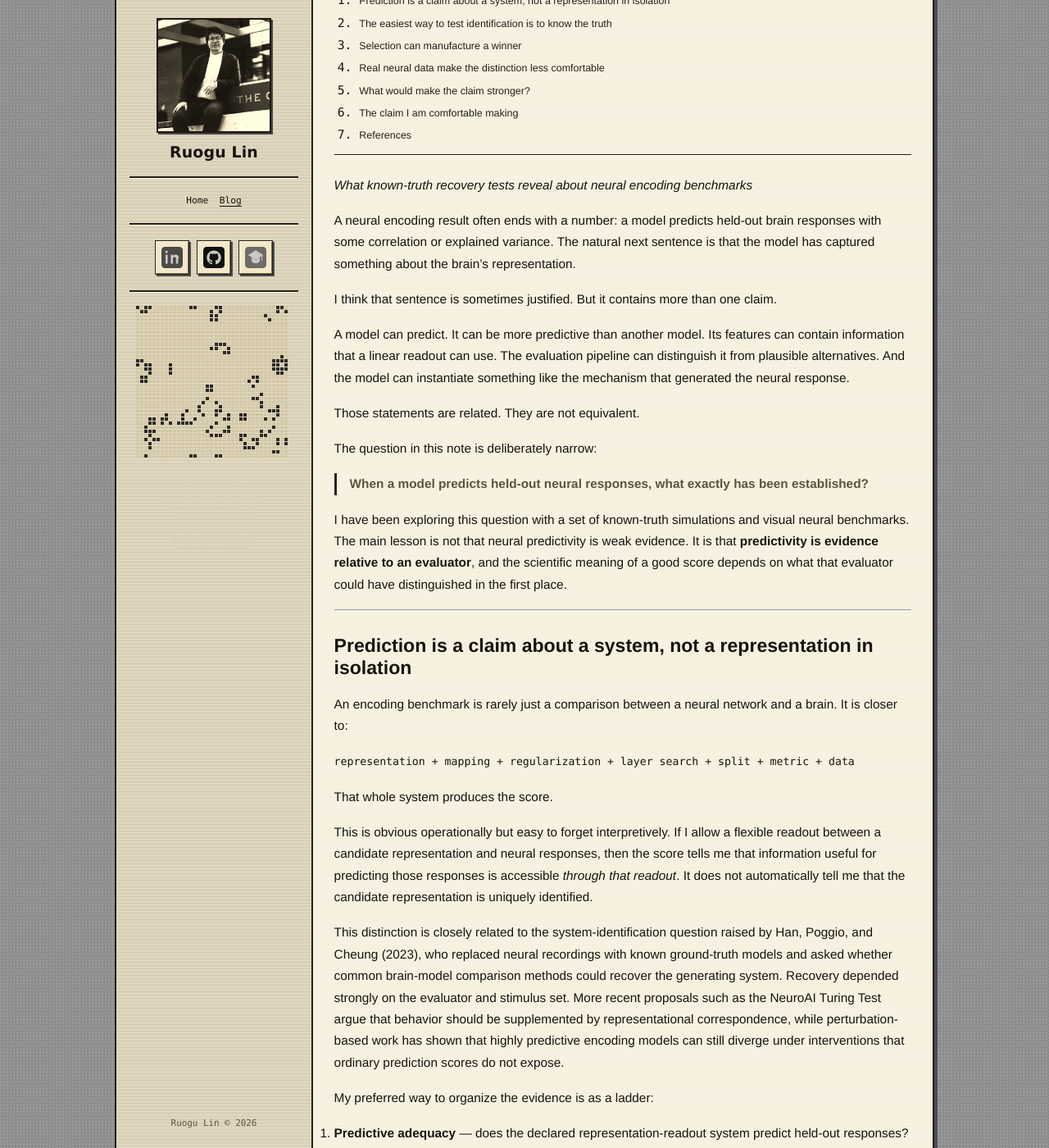
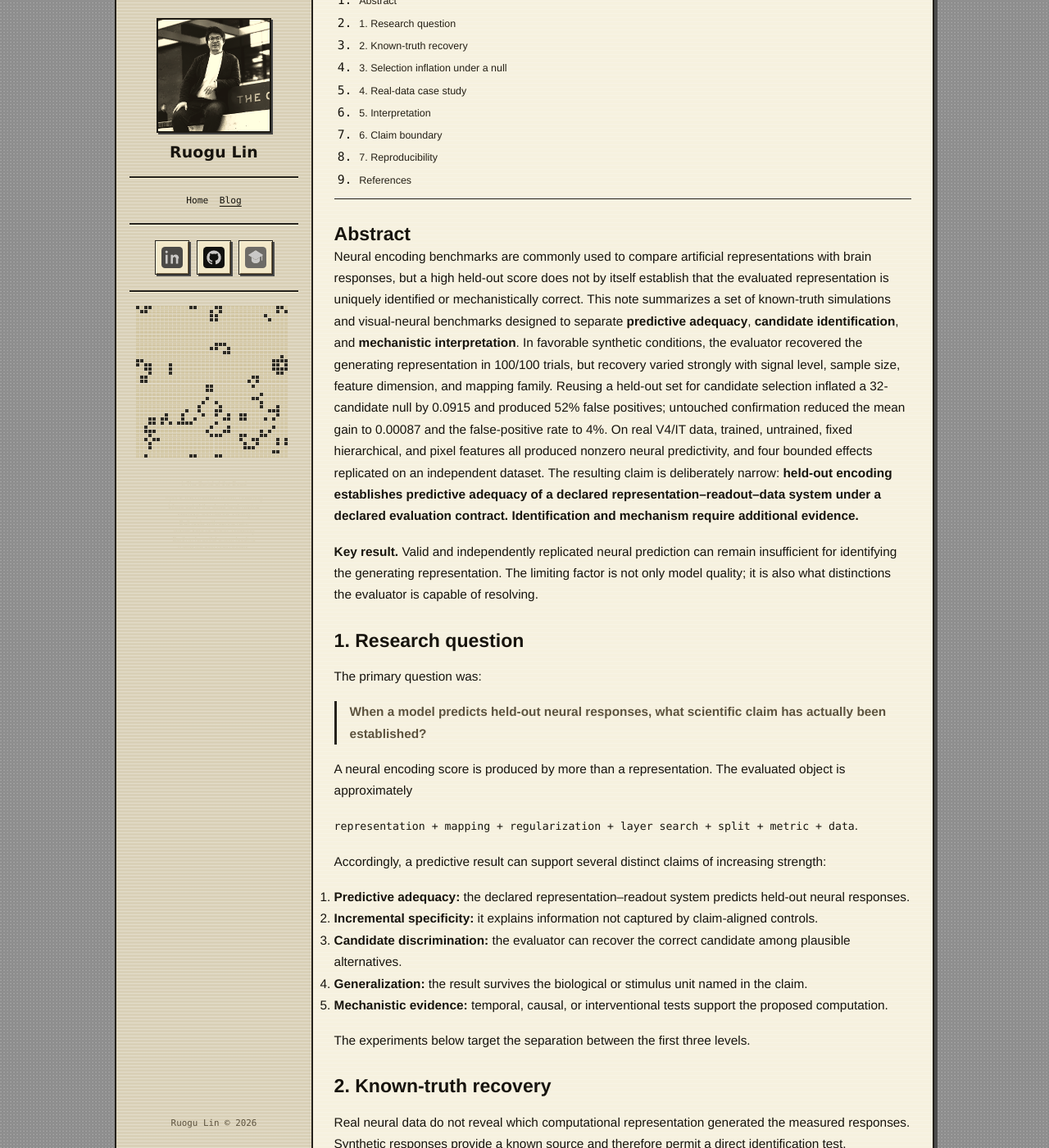
Before and after one commit to lrgthu/lrgthu.github.io, a Jekyll site: the page built from _posts/2026-09-05-a-brain-predictive-model-is-not-yet-an-explanation.md, in a window 1280 px wide and 1400 px high, scrolled down 292 px. Shown: the whole window at 82% size. Built offline with Jekyll 4.4.1, drawn with Linux system fonts in a browser that asks for light colours; some of the changed text lies outside the part shown.

Commit message:
Restructure predictivity note as short-form research communication

```diff
--- a/_posts/2026-09-05-a-brain-predictive-model-is-not-yet-an-explanation.md
+++ b/_posts/2026-09-05-a-brain-predictive-model-is-not-yet-an-explanation.md
@@ -1,158 +1,149 @@
 ---
 title: "A Brain-Predictive Model Is Not Yet an Explanation"
 date: 2026-09-05 15:44:00 -0500
-summary: "What known-truth recovery tests reveal about the gap between neural predictivity, model identification, and mechanism."
+summary: "Known-truth recovery and neural benchmarks separate predictive adequacy from model identification and mechanism."
 tags: [neuroai, neural-encoding, model-identification, methodology, neuroscience]
 writing_type: "Research Note"
 toc: true
 citation: true
+source_repo: "lrgthu/neuroai-salmon"
 ---
 
-*What known-truth recovery tests reveal about neural encoding benchmarks*
+<section class="research-note-abstract" markdown="1">
 
-A neural encoding result often ends with a number: a model predicts held-out brain responses with some correlation or explained variance. The natural next sentence is that the model has captured something about the brain's representation.
+## Abstract
 
-I think that sentence is sometimes justified. But it contains more than one claim.
+Neural encoding benchmarks are commonly used to compare artificial representations with brain responses, but a high held-out score does not by itself establish that the evaluated representation is uniquely identified or mechanistically correct. This note summarizes a set of known-truth simulations and visual-neural benchmarks designed to separate **predictive adequacy**, **candidate identification**, and **mechanistic interpretation**. In favorable synthetic conditions, the evaluator recovered the generating representation in 100/100 trials, but recovery varied strongly with signal level, sample size, feature dimension, and mapping family. Reusing a held-out set for candidate selection inflated a 32-candidate null by 0.0915 and produced 52% false positives; untouched confirmation reduced the mean gain to 0.00087 and the false-positive rate to 4%. On real V4/IT data, trained, untrained, fixed hierarchical, and pixel features all produced nonzero neural predictivity, and four bounded effects replicated on an independent dataset. The resulting claim is deliberately narrow: **held-out encoding establishes predictive adequacy of a declared representation–readout–data system under a declared evaluation contract. Identification and mechanism require additional evidence.**
 
-A model can predict. It can be more predictive than another model. Its features can contain information that a linear readout can use. The evaluation pipeline can distinguish it from plausible alternatives. And the model can instantiate something like the mechanism that generated the neural response.
+</section>
 
-Those statements are related. They are not equivalent.
+<section class="research-note-key-result" markdown="1">
 
-The question in this note is deliberately narrow:
+**Key result.** Valid and independently replicated neural prediction can remain insufficient for identifying the generating representation. The limiting factor is not only model quality; it is also what distinctions the evaluator is capable of resolving.
 
-> **When a model predicts held-out neural responses, what exactly has been established?**
+</section>
 
-I have been exploring this question with a set of known-truth simulations and visual neural benchmarks. The main lesson is not that neural predictivity is weak evidence. It is that **predictivity is evidence relative to an evaluator**, and the scientific meaning of a good score depends on what that evaluator could have distinguished in the first place.
+## 1. Research question
 
----
+The primary question was:
 
-## Prediction is a claim about a system, not a representation in isolation
+> **When a model predicts held-out neural responses, what scientific claim has actually been established?**
 
-An encoding benchmark is rarely just a comparison between a neural network and a brain. It is closer to:
+A neural encoding score is produced by more than a representation. The evaluated object is approximately
 
-`representation + mapping + regularization + layer search + split + metric + data`
+`representation + mapping + regularization + layer search + split + metric + data`.
 
-That whole system produces the score.
+Accordingly, a predictive result can support several distinct claims of increasing strength:
 
-This is obvious operationally but easy to forget interpretively. If I allow a flexible readout between a candidate representation and neural responses, then the score tells me that information useful for predicting those responses is accessible *through that readout*. It does not automatically tell me that the candidate representation is uniquely identified.
+1. **Predictive adequacy:** the declared representation–readout system predicts held-out neural responses.
+2. **Incremental specificity:** it explains information not captured by claim-aligned controls.
+3. **Candidate discrimination:** the evaluator can recover the correct candidate among plausible alternatives.
+4. **Generalization:** the result survives the biological or stimulus unit named in the claim.
+5. **Mechanistic evidence:** temporal, causal, or interventional tests support the proposed computation.
 
-This distinction is closely related to the system-identification question raised by Han, Poggio, and Cheung (2023), who replaced neural recordings with known ground-truth models and asked whether common brain-model comparison methods could recover the generating system. Recovery depended strongly on the evaluator and stimulus set. More recent proposals such as the NeuroAI Turing Test argue that behavior should be supplemented by representational correspondence, while perturbation-based work has shown that highly predictive encoding models can still diverge under interventions that ordinary prediction scores do not expose.
+The experiments below target the separation between the first three levels.
 
-My preferred way to organize the evidence is as a ladder:
+## 2. Known-truth recovery
 
-1. **Predictive adequacy** — does the declared representation-readout system predict held-out responses?
-2. **Incremental specificity** — does it explain something beyond claim-aligned controls?
-3. **Candidate discrimination** — can the evaluator recover the right model among plausible alternatives?
-4. **Generalization** — does the effect survive the scientific unit named in the claim?
-5. **Mechanistic evidence** — do temporal, causal, or interventional tests support the proposed mechanism?
+Real neural data do not reveal which computational representation generated the measured responses. Synthetic responses provide a known source and therefore permit a direct identification test.
 
-Passing one rung does not make the others unnecessary.
+Responses were generated from a declared candidate representation and evaluated with the same class of encoding procedures used on neural data. The diagnostic first had to pass a favorable anchor: under high signal and an identifiable reference problem, the generating representation was recovered in **100/100** trials.
 
----
+Recovery was then measured while changing the information available to the evaluator. Exact recovery ranged approximately:
 
-## The easiest way to test identification is to know the truth
+| Manipulation | Recovery range |
+| --- | ---: |
+| Signal level | 24%–100% |
+| Sample size | 52%–100% |
+| Feature dimension | 84%–100% |
 
-Real brain data cannot tell us which computational model generated the response, because we do not know the answer. Synthetic data can.
+Mapping family also changed recovery under a fixed synthetic reference problem:
 
-So I started with a simple question: if I generate responses from a known representation, then run the same kind of evaluation used on neural data, can the pipeline recover the source?
+| Mapping | Exact recovery |
+| --- | ---: |
+| Ridge | 100% |
+| PCA + ridge | 72% |
+| PLS | 38% |
 
-In a favorable high-signal regime, it could: the evaluator recovered the generating candidate in **100/100** trials. That is important because a recovery benchmark that cannot succeed when the truth is easy to identify is not useful.
+The generating representation was unchanged across these comparisons. The change was in the evaluator.
 
-But recovery was not a constant property of the candidate representation. It varied sharply with the information available to the evaluator. Across controlled sweeps, exact recovery ranged from roughly **24% to 100% with signal level**, **52% to 100% with sample size**, and **84% to 100% with feature dimension**.
+This result establishes that **predictivity and identification are evaluator-relative**: a representation can generate predictable responses while the evaluation procedure remains unable to distinguish it reliably from plausible alternatives.
 
-Changing the mapping family while holding the synthetic reference problem fixed also changed recovery: ridge recovered the generating candidate in all trials in one favorable setting, PCA-plus-ridge in 72%, and PLS in 38%.
+## 3. Selection inflation under a null
 
-Nothing about the ground truth changed.
+A separate experiment tested candidate search when no true predictive advantage was present.
 
-The evaluator did.
+Thirty-two null candidates were compared under two procedures:
 
-That is the first result I want to keep in view:
+- **non-nested selection:** the same held-out data were used to choose and report the winning candidate;
+- **untouched confirmation:** the selected candidate was evaluated on data excluded from the search.
 
-> **A neural predictivity score is partly a property of the representation and partly a property of the question the evaluator is capable of asking.**
+The non-nested procedure produced:
 
----
+- mean score inflation: **0.0915**;
+- false-positive rate: **52%**.
 
-## Selection can manufacture a winner
+Untouched confirmation reduced these values to:
 
-There is a second failure mode that is conceptually simpler.
+- mean apparent gain: **0.00087**;
+- false-positive rate: **4%**.
 
-Suppose there is no real signal, but I search over enough candidate models and use the same held-out data both to choose the winner and to report its performance. A winner will eventually appear.
+The result is a controlled example of selection bias rather than a property of any neural representation. Its relevance is methodological: a final held-out score does not reveal whether that held-out set was part of the model-selection path.
 
-In a controlled null experiment with **32 candidates**, reusing the outer test set for selection inflated the reported score by about **0.0915** and produced false positives in **52%** of runs. When the selected candidate was evaluated on a genuinely untouched confirmation set, the mean apparent gain collapsed to about **0.00087**, and the false-positive rate returned to **4%**.
+## 4. Real-data case study
 
-This is not a subtle representational issue. It is ordinary selection bias.
+The synthetic experiments establish what the evaluator can and cannot identify. The real-data analysis asks whether those distinctions matter on visual neural benchmarks.
 
-But it matters for interpretation because the final object presented to a reader is still a perfectly respectable-looking held-out prediction score. Without reconstructing the selection path, the score alone does not reveal whether it was a test or part of the search procedure.
+Under a frozen, capacity-matched V4/IT evaluation, the candidate panel included:
 
-This is one reason I increasingly think that **the evaluation protocol belongs inside the scientific object**.
+- trained ResNet-50 features;
+- untrained ResNet-50 features;
+- a fixed task-unoptimized hierarchical model (DeadNet);
+- pixel features;
+- Gaussian features.
 
----
+Trained ResNet-50 was predictive, but nonzero predictivity was not specific to trained representations. DeadNet and pixel features also predicted held-out responses, whereas Gaussian features remained near zero. Under the frozen 128-dimensional comparison, the trained/untrained separation was small in V4 and substantially larger in IT.
 
-## Real neural data make the distinction less comfortable
+A prospectively frozen analysis on an independent visual-neural dataset then replicated four bounded effects in both recorded animals, including an IT training advantage and DeadNet-over-pixels contrasts.
 
-The known-truth experiments tell us what the evaluator can and cannot establish. The real-data question is whether those limitations matter in practice.
+Independent replication strengthened the predictive evidence. It did **not** change the logical type of the result: the replicated effects remained statements about prediction under the declared evaluator, not demonstrations of representational identity or neural mechanism.
 
-On visual V4/IT benchmarks, they do.
+## 5. Interpretation
 
-Under a strict, capacity-matched evaluation, trained ResNet-50 features were predictive, as expected. But so were several deliberately weaker controls: an untrained hierarchical network, a fixed hierarchical network we called *DeadNet*, and even pixel-based features. A Gaussian control remained essentially at zero.
+The combined experiments support three conclusions.
 
-The point is not that training does not matter. It does. The training advantage was much clearer in IT than V4. Under one frozen 128-dimensional comparison, trained and untrained ResNet-50 were nearly tied in V4 but separated substantially in IT.
+First, **successful prediction is informative but not self-interpreting**. It establishes that information relevant to the measured responses is accessible through the declared readout.
 
-The point is narrower:
+Second, **identification requires an evaluator that can discriminate the alternatives named in the claim**. Known-truth recovery provides one direct calibration of that capacity.
 
-> **Nonzero held-out neural prediction does not uniquely identify task learning, a representational geometry, or a mechanism.**
+Third, **replication and identification answer different questions**. An effect can become more reproducible without becoming more uniquely attributable to one representation or mechanism.
 
-That conclusion became more interesting after independent replication. On a separate visual neural dataset, four predeclared bounded effects replicated in both recorded animals, including an IT training advantage and DeadNet-over-pixels contrasts. The prediction results became more credible.
+A useful next experiment is therefore one that forces currently equivalent candidates to disagree—for example through known-truth recovery, targeted perturbation, metamers, behavioral constraints, or closed-loop intervention.
 
-But replication did not change their logical type.
+## 6. Claim boundary
 
-They were still prediction results.
-
-A result can therefore become **more reproducibly predictive without becoming more mechanistically identified**.
-
-I think this is an important distinction because “replicated” often feels like the end of an epistemic argument. Sometimes it is only the end of one layer of it.
-
----
-
-## What would make the claim stronger?
-
-If two candidates are nearly tied under ordinary neural predictivity, there are several ways to ask for more evidence.
-
-Known-truth recovery asks whether the evaluator could identify them if one were actually correct. Perturbation tests ask whether the models respond differently under targeted changes. Model metamers probe invariances that ordinary neural benchmarks can miss. Behavioral comparisons constrain what internal similarity is functionally useful. Closed-loop experiments ask whether matched states occupy similar causal roles in action and adaptation.
-
-These tests are not substitutes for prediction. They are ways of **making alternative explanations disagree**.
-
-That is the standard I now find most useful:
-
-> **A stronger experiment is one that forces models which currently look equivalent to make different predictions.**
-
-This is also why I do not want to turn “predictivity is not identification” into another slogan against encoding models. Encoding is often exactly the right first question. Prediction can rule out weak models, localize information, compare feature spaces, and discover robust regularities.
-
-The mistake is only in asking the score to establish more than the experiment identified.
-
----
-
-## The claim I am comfortable making
-
-After working through these controls, the statement I would defend is deliberately modest:
+The evidence supports the following statement:
 
 > **Successful held-out neural encoding establishes predictive adequacy of a declared representation–readout–data system under a declared evaluation contract.**
 
-What it establishes beyond that depends on the alternatives and interventions built into the experiment.
+The experiments do **not** establish that:
 
-If a model defeats a Gaussian null, we learn something different than if it defeats pixels. If it defeats an untrained architecture, we learn something different than if it defeats a matched non-neural target. If the evaluator can recover known ground truth, we can trust its discriminative claim more than if many candidates are observationally equivalent under its readout. If a result transfers across animals, tasks, or perturbations, the scope changes again.
+- neural predictivity is uninformative;
+- trained models lack brain-relevant representations;
+- any one task-unoptimized control is equivalent to a trained model;
+- a predictive representation is uniquely identified;
+- the evaluated model implements the biological mechanism;
+- the bounded V4/IT results generalize beyond the declared datasets, animals, stimuli, mappings, and feature contracts.
 
-The score is not meaningless.
+## 7. Reproducibility
 
-It is simply not self-interpreting.
+The research record is maintained in [`lrgthu/neuroai-salmon`](https://github.com/lrgthu/neuroai-salmon). The repository separates frozen experimental contracts, known-truth recovery, evaluator-sensitivity analyses, independent real-data replication, and claim audits. Raw neural arrays and large feature caches remain external; compact configurations, aggregate results, provenance records, figures, and integrity manifests are versioned.
 
-That is the result I wanted from this project: not a reason to stop measuring brain predictivity, but a more explicit answer to what I think a predictive result earns us—and what still has to be tested afterward.
-
----
+This note summarizes the bounded inference released by those records rather than replacing the full methods manuscript.
 
 ## References
 
-- Han, Y., Poggio, T. A., & Cheung, B. (2023). [System Identification of Neural Systems: If We Got It Right, Would We Know?](https://proceedings.mlr.press/v202/han23d.html) *ICML*.
+- Han, Y., Poggio, T. A., & Cheung, B. (2023). [System Identification of Neural Systems: If We Got It Right, Would We Know?](https://proceedings.mlr.press/v202/han23d.html). *ICML*.
 - Feather, J., Khosla, M., Murty, N. A. R., & Nayebi, A. (2025). [Brain-Model Evaluations Need the NeuroAI Turing Test](https://arxiv.org/abs/2502.16238).
 - McNeal, N., Deb, M., & Murty, N. A. R. (2024). [Small-scale adversarial perturbations expose differences between predictive encoding models of human fMRI responses](https://proceedings.mlr.press/v285/mcneal24a.html). *UniReps*.
 - Feather, J., Leclerc, G., Mądry, A., & McDermott, J. H. (2023). [Model metamers reveal divergent invariances between biological and artificial neural networks](https://www.nature.com/articles/s41593-023-01442-0). *Nature Neuroscience*.
```
